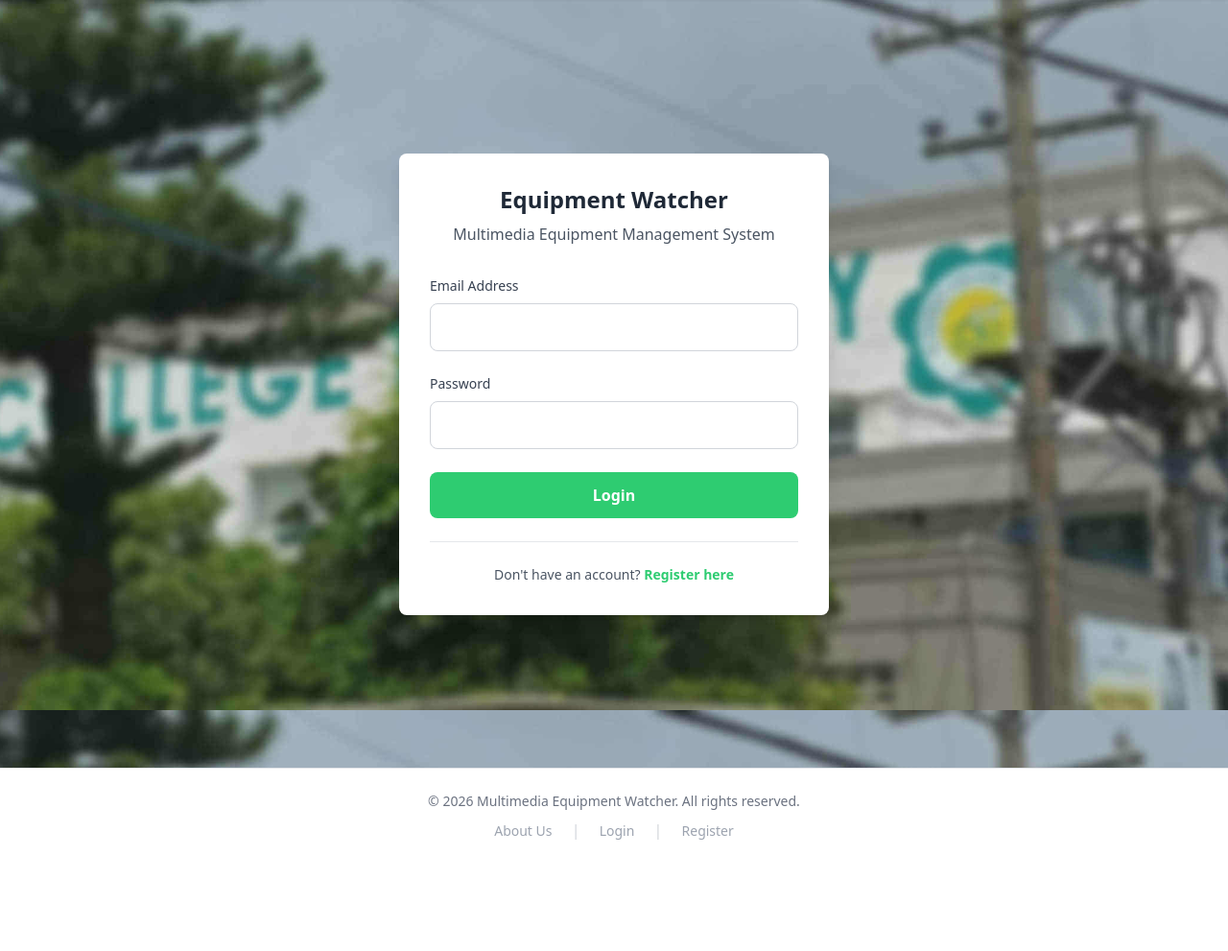
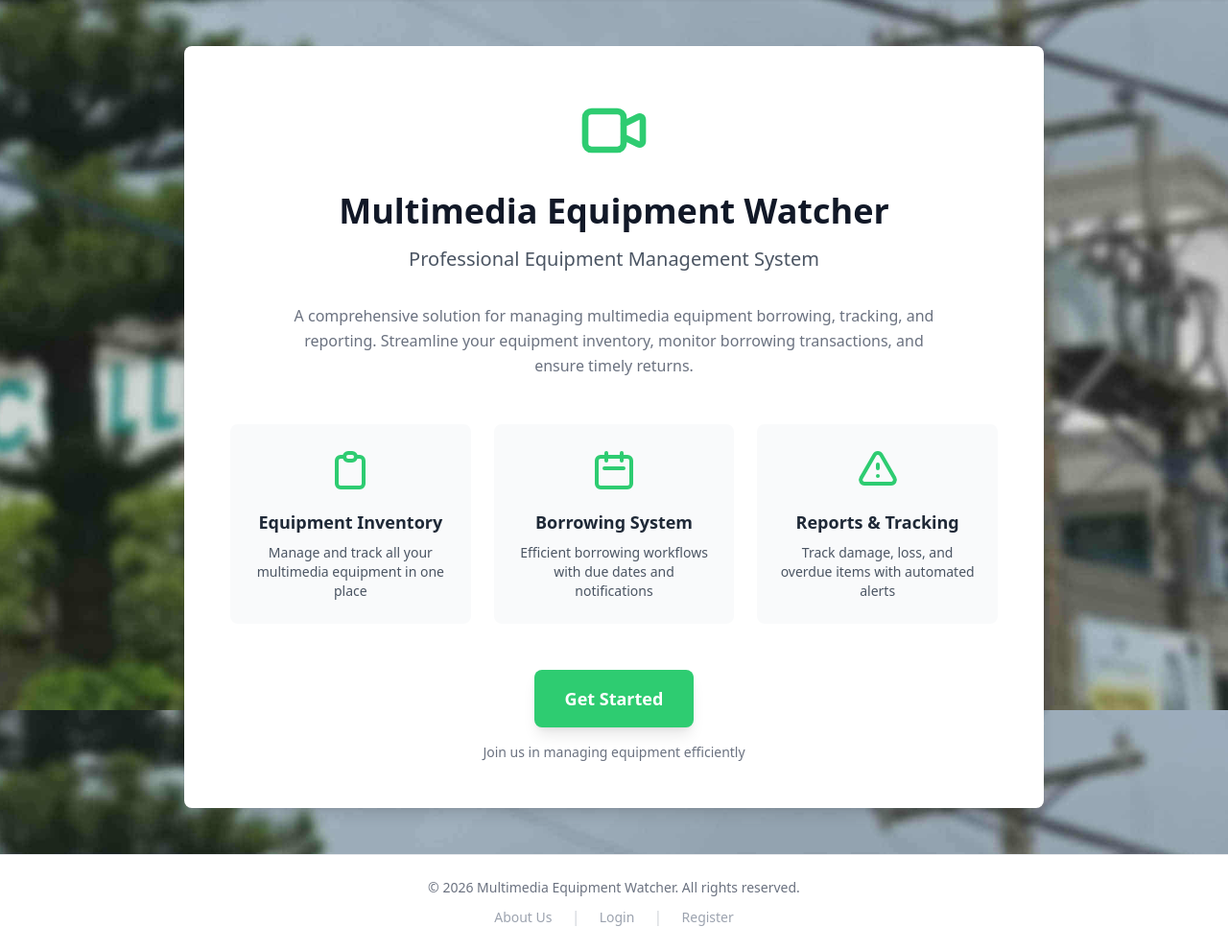
Before and after one commit to patrickbuco08/multimedia-equipment-watcher, a PHP site: page /multimedia-equipment-watcher/ in a window 1280 px wide. Shown: the part 60-1051 px from the top of the page at 96% size. Before the commit the page ends 935 px from the top, so only its background shows below. Run offline with PHP 8.4, Linux system fonts and the light colour scheme; some libraries are stand-ins or nearby versions.

Commit message:
convert login page to landing page with features showcase and account dialog, add clickable logo links to home in all headers

```diff
--- a/includes/auth-header.php
+++ b/includes/auth-header.php
@@ -34,7 +34,7 @@ $currentPage = basename($_SERVER['PHP_SELF']);
             <div class="flex justify-between items-center py-4">
                 <!-- Logo -->
                 <div class="flex items-center space-x-2">
-                    <h1 class="text-xl font-bold text-gray-800">Multimedia Equipment Watcher</h1>
+                    <h1 class="text-xl font-bold text-gray-800"><a href="/index.php">Multimedia Equipment Watcher</a></h1>
                 </div>
 
                 <!-- Auth Navigation -->
--- a/includes/header.php
+++ b/includes/header.php
@@ -37,7 +37,7 @@ $currentPage = basename($_SERVER['PHP_SELF']);
                 <!-- Left: Logo + Navigation -->
                 <div class="flex items-center space-x-6">
                     <div class="flex items-center space-x-2">
-                        <h1 class="text-lg font-bold text-gray-800">Multimedia Equipment Watcher</h1>
+                        <h1 class="text-lg font-bold text-gray-800"><a href="/index.php">Multimedia Equipment Watcher</a></h1>
                     </div>
                     <nav class="flex space-x-1">
                         <?php if (isAdmin()): ?>
--- a/includes/public-header.php
+++ b/includes/public-header.php
@@ -34,7 +34,7 @@ $currentPage = basename($_SERVER['PHP_SELF']);
             <div class="flex justify-between items-center py-4">
                 <!-- Logo -->
                 <div class="flex items-center space-x-2">
-                    <h1 class="text-xl font-bold text-gray-800">Multimedia Equipment Watcher</h1>
+                    <h1 class="text-xl font-bold text-gray-800"><a href="/index.php">Multimedia Equipment Watcher</a></h1>
                 </div>
 
                 <!-- Public Navigation -->
--- a/index.php
+++ b/index.php
@@ -5,86 +5,113 @@ startSession();
 
 // Redirect if already logged in
 if (isLoggedIn()) {
-    header('Location: staff-dashboard.php');
+    header('Location: dashboard.php');
     exit;
 }
 
-$error = '';
-
-if ($_SERVER['REQUEST_METHOD'] === 'POST') {
-    $email = $_POST['email'] ?? '';
-    $password = $_POST['password'] ?? '';
-
-    if (empty($email) || empty($password)) {
-        $error = 'Please fill in all fields';
-    } else {
-        try {
-            $pdo = getDBConnection();
-            $stmt = $pdo->prepare("SELECT * FROM users WHERE email = ?");
-            $stmt->execute([$email]);
-            $user = $stmt->fetch();
-
-            if ($user && password_verify($password, $user['password'])) {
-                // Check if account is active
-                if ($user['is_active'] == 0) {
-                    // Set session for pending activation page
-                    $_SESSION['user_id'] = $user['id'];
-                    $_SESSION['user_name'] = $user['name'];
-                    $_SESSION['user_email'] = $user['email'];
-                    $_SESSION['role'] = $user['role'];
-
-                    header('Location: pending-activation.php');
-                    exit;
-                }
-
-                $_SESSION['user_id'] = $user['id'];
-                $_SESSION['user_name'] = $user['name'];
-                $_SESSION['user_email'] = $user['email'];
-                $_SESSION['role'] = $user['role'];
-
-                header('Location: dashboard.php');
-                exit;
-            } else {
-                $error = 'Invalid email or password';
-            }
-        } catch (Exception $e) {
-            $error = 'An error occurred. Please try again.';
-        }
-    }
-}
-?>
-<?php
-$pageTitle = 'Login - Multimedia Equipment Watcher';
+$pageTitle = 'Welcome - Multimedia Equipment Watcher';
 require_once 'includes/auth-header.php';
 ?>
 
-<div class="max-w-md w-full bg-white rounded-lg shadow-lg p-8">
-            <div class="text-center mb-8">
-                <h1 class="text-2xl font-bold text-gray-800">Equipment Watcher</h1>
-                <p class="text-gray-600 mt-2">Multimedia Equipment Management System</p>
+<div class="max-w-4xl w-full bg-white rounded-lg shadow-lg p-12">
+    <!-- Hero Section -->
+    <div class="text-center mb-12">
+        <div class="mb-6">
+            <svg class="mx-auto h-20 w-20 text-primary" fill="none" stroke="currentColor" viewBox="0 0 24 24">
+                <path stroke-linecap="round" stroke-linejoin="round" stroke-width="2" d="M15 10l4.553-2.276A1 1 0 0121 8.618v6.764a1 1 0 01-1.447.894L15 14M5 18h8a2 2 0 002-2V8a2 2 0 00-2-2H5a2 2 0 00-2 2v8a2 2 0 002 2z"></path>
+            </svg>
+        </div>
+        <h1 class="text-4xl font-bold text-gray-900 mb-4">Multimedia Equipment Watcher</h1>
+        <p class="text-xl text-gray-600 mb-8">Professional Equipment Management System</p>
+        <p class="text-base text-gray-500 max-w-2xl mx-auto leading-relaxed">
+            A comprehensive solution for managing multimedia equipment borrowing, tracking, and reporting.
+            Streamline your equipment inventory, monitor borrowing transactions, and ensure timely returns.
+        </p>
+    </div>
+
+    <!-- Features Grid -->
+    <div class="grid grid-cols-1 md:grid-cols-3 gap-6 mb-12">
+        <div class="text-center p-6 bg-gray-50 rounded-lg">
+            <div class="mb-4">
+                <svg class="mx-auto h-12 w-12 text-primary" fill="none" stroke="currentColor" viewBox="0 0 24 24">
+                    <path stroke-linecap="round" stroke-linejoin="round" stroke-width="2" d="M9 5H7a2 2 0 00-2 2v12a2 2 0 002 2h10a2 2 0 002-2V7a2 2 0 00-2-2h-2M9 5a2 2 0 002 2h2a2 2 0 002-2M9 5a2 2 0 012-2h2a2 2 0 012 2"></path>
+                </svg>
             </div>
+            <h3 class="text-lg font-semibold text-gray-800 mb-2">Equipment Inventory</h3>
+            <p class="text-sm text-gray-600">Manage and track all your multimedia equipment in one place</p>
+        </div>
 
-            <?php if ($error): ?>
-                <div class="bg-red-100 border border-red-400 text-red-700 px-4 py-3 rounded mb-4"><?php echo htmlspecialchars($error); ?></div>
-            <?php endif; ?>
+        <div class="text-center p-6 bg-gray-50 rounded-lg">
+            <div class="mb-4">
+                <svg class="mx-auto h-12 w-12 text-primary" fill="none" stroke="currentColor" viewBox="0 0 24 24">
+                    <path stroke-linecap="round" stroke-linejoin="round" stroke-width="2" d="M8 7V3m8 4V3m-9 8h10M5 21h14a2 2 0 002-2V7a2 2 0 00-2-2H5a2 2 0 00-2 2v12a2 2 0 002 2z"></path>
+                </svg>
+            </div>
+            <h3 class="text-lg font-semibold text-gray-800 mb-2">Borrowing System</h3>
+            <p class="text-sm text-gray-600">Efficient borrowing workflows with due dates and notifications</p>
+        </div>
 
-            <form method="POST" action="" class="space-y-6">
-                <div>
-                    <label for="email" class="block text-sm font-medium text-gray-700 mb-2">Email Address</label>
-                    <input type="email" id="email" name="email" required class="w-full px-4 py-3 border border-gray-300 rounded-lg focus:ring-2 focus:ring-primary focus:border-transparent">
-                </div>
+        <div class="text-center p-6 bg-gray-50 rounded-lg">
+            <div class="mb-4">
+                <svg class="mx-auto h-12 w-12 text-primary" fill="none" stroke="currentColor" viewBox="0 0 24 24">
+                    <path stroke-linecap="round" stroke-linejoin="round" stroke-width="2" d="M12 9v2m0 4h.01m-6.938 4h13.856c1.54 0 2.502-1.667 1.732-3L13.732 4c-.77-1.333-2.694-1.333-3.464 0L3.34 16c-.77 1.333.192 3 1.732 3z"></path>
+                </svg>
+            </div>
+            <h3 class="text-lg font-semibold text-gray-800 mb-2">Reports & Tracking</h3>
+            <p class="text-sm text-gray-600">Track damage, loss, and overdue items with automated alerts</p>
+        </div>
+    </div>
 
-                <div>
-                    <label for="password" class="block text-sm font-medium text-gray-700 mb-2">Password</label>
-                    <input type="password" id="password" name="password" required class="w-full px-4 py-3 border border-gray-300 rounded-lg focus:ring-2 focus:ring-primary focus:border-transparent">
-                </div>
+    <!-- CTA Button -->
+    <div class="text-center">
+        <button onclick="showAccountDialog()" class="bg-primary hover:bg-primary-dark text-white font-bold py-4 px-8 rounded-lg text-lg transition duration-200 shadow-lg hover:shadow-xl transform hover:-translate-y-0.5">
+            Get Started
+        </button>
+        <p class="mt-4 text-sm text-gray-500">Join us in managing equipment efficiently</p>
+    </div>
+</div>
 
-                <button type="submit" class="w-full bg-primary hover:bg-primary-dark text-white font-semibold py-3 px-4 rounded-lg transition duration-200">Login</button>
-            </form>
-
-            <div class="mt-6 pt-6 border-t border-gray-200 text-center">
-                <p class="text-sm text-gray-600">Don't have an account? <a href="register.php" class="text-primary hover:text-primary-dark font-semibold">Register here</a></p>
+<!-- Custom Dialog Modal -->
+<div id="accountDialog" class="hidden fixed inset-0 bg-gray-600 bg-opacity-50 overflow-y-auto h-full w-full z-50">
+    <div class="relative top-20 mx-auto p-8 border w-96 shadow-2xl rounded-xl bg-white">
+        <div class="text-center">
+            <div class="mb-6">
+                <svg class="mx-auto h-16 w-16 text-primary" fill="none" stroke="currentColor" viewBox="0 0 24 24">
+                    <path stroke-linecap="round" stroke-linejoin="round" stroke-width="2" d="M8.228 9c.549-1.165 2.03-2 3.772-2 2.21 0 4 1.343 4 3 0 1.4-1.278 2.575-3.006 2.907-.542.104-.994.54-.994 1.093m0 3h.01M21 12a9 9 0 11-18 0 9 9 0 0118 0z"></path>
+                </svg>
+            </div>
+            <h3 class="text-2xl font-bold text-gray-900 mb-4">Do you have an account?</h3>
+            <p class="text-sm text-gray-500 mb-8">Choose an option to continue</p>
+            <div class="space-y-3">
+                <a href="login.php" class="block w-full bg-primary hover:bg-primary-dark text-white font-semibold py-3 px-6 rounded-lg transition duration-200">
+                    Yes, I have an account
+                </a>
+                <a href="register.php" class="block w-full bg-gray-600 hover:bg-gray-700 text-white font-semibold py-3 px-6 rounded-lg transition duration-200">
+                    No, create new account
+                </a>
+                <button onclick="closeAccountDialog()" class="block w-full bg-white hover:bg-gray-50 text-gray-700 font-medium py-3 px-6 rounded-lg border border-gray-300 transition duration-200">
+                    Cancel
+                </button>
             </div>
         </div>
+    </div>
+</div>
+
+<script>
+function showAccountDialog() {
+    document.getElementById('accountDialog').classList.remove('hidden');
+}
+
+function closeAccountDialog() {
+    document.getElementById('accountDialog').classList.add('hidden');
+}
+
+// Close dialog when clicking outside
+document.getElementById('accountDialog').addEventListener('click', function(event) {
+    if (event.target === this) {
+        closeAccountDialog();
+    }
+});
+</script>
 
 <?php require_once 'includes/auth-footer.php'; ?>
```
Also changed, not shown: login.php (added, +90 -0 lines).
